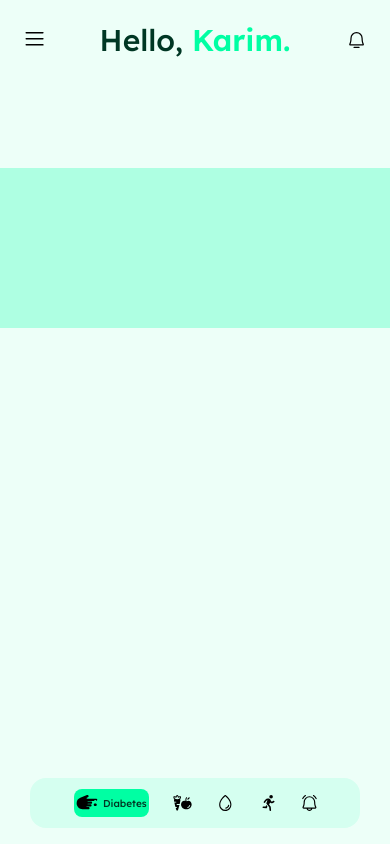
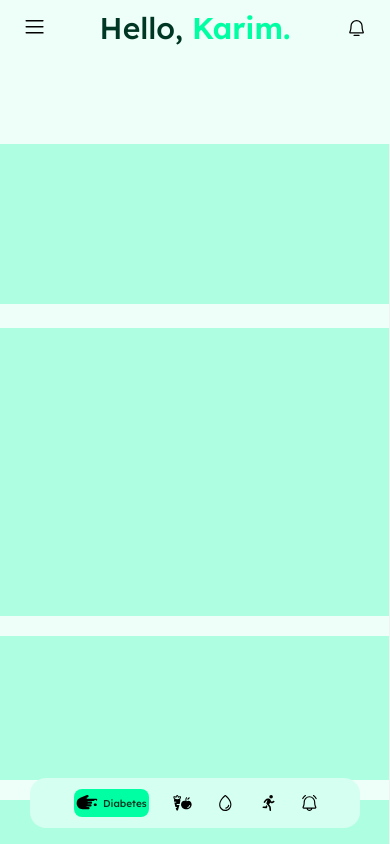
Before and after one commit to L0DESTAR7/Healthpoint, a React Native app: screen /Overview in a window 390 px wide. Built offline with nearby package versions, Linux system fonts and the light colour scheme.

Commit message:
feat: 🎸 Added Responsive layout in Overview section (lg,md,sm)

```diff
--- a/src/components/ChartContainer.tsx
+++ b/src/components/ChartContainer.tsx
@@ -4,7 +4,7 @@ export default function ChartContainer() {
 
   return (
     <View className="w-full h-40 rounded-xl bg-spring-200 dark:bg-zinc-800
-      md:h-48
+      md:h-44
       lg:h-96 lg:rounded-3xl">
     </View>
   );
--- /dev/null
+++ b/src/components/diabetes/GlucoseLogCard.tsx
@@ -0,0 +1,11 @@
+import { View } from "react-native";
+
+
+
+export default function GlucoseLogCard() {
+
+  return (
+    <View className="bg-spring-200 dark:bg-zinc-800 w-full h-full rounded-3xl md:rounded-card lg:rounded-card">
+    </View>
+  );
+}
--- /dev/null
+++ b/src/components/diabetes/InsulinLogCard.tsx
@@ -0,0 +1,11 @@
+import { View } from "react-native";
+
+
+
+export default function InsulinLogCard() {
+
+  return (
+    <View className="bg-spring-200 dark:bg-zinc-800 w-full h-full rounded-3xl mg:rounded-card lg:rounded-card">
+    </View>
+  );
+}
--- /dev/null
+++ b/src/components/diabetes/LargeOverviewLayout.tsx
@@ -0,0 +1,25 @@
+import { View } from "react-native";
+import TodayActivityCard from "./TodayActivityCard";
+import GlucoseLogCard from "./GlucoseLogCard";
+import InsulinLogCard from "./InsulinLogCard";
+
+
+
+export default function LargeOverviewLayout() {
+
+  return (
+    <View className="flex flex-row w-full h-[480px] space-x-5">
+      <View className="w-[48%] h-full">
+        <TodayActivityCard></TodayActivityCard>
+      </View>
+      <View className="flex flex-col w-full h-full justify-between">
+        <View className="w-[49%] h-[46%]">
+          <GlucoseLogCard></GlucoseLogCard>
+        </View>
+        <View className="w-[49%] h-[46%]">
+          <InsulinLogCard></InsulinLogCard>
+        </View>
+      </View>
+    </View>
+  )
+}
--- /dev/null
+++ b/src/components/diabetes/MediumOverviewLayout.tsx
@@ -0,0 +1,25 @@
+import { View } from "react-native";
+import TodayActivityCard from "./TodayActivityCard";
+import GlucoseLogCard from "./GlucoseLogCard";
+import InsulinLogCard from "./InsulinLogCard";
+
+
+
+export default function MediumOverviewLayout() {
+
+  return (
+    <View className="flex flex-col items-center w-full space-y-5 bg-yellow-500/0">
+      <View className="w-[95%] h-[300px]">
+        <TodayActivityCard></TodayActivityCard>
+      </View>
+      <View className="w-[95%] h-40">
+        <GlucoseLogCard></GlucoseLogCard>
+      </View>
+      <View className="w-[95%] h-40">
+        <InsulinLogCard></InsulinLogCard>
+      </View>
+      <View className="w-[95%] h-16">
+      </View>
+    </View>
+  )
+}
--- a/src/components/diabetes/Overview.tsx
+++ b/src/components/diabetes/Overview.tsx
@@ -1,11 +1,18 @@
-import { View } from "react-native";
+import MainScrolLViewStyle from "../../styles/MainScrollViewStyle";
 import ChartContainer from "../ChartContainer";
+import { ScrollView } from "react-native-gesture-handler";
+import ResponsiveOverviewLayout from "./ResponsiveOverviewLayout";
 
 
 export default function Overview() {
+
   return (
-    <View className="flex flex-col w-full h-full items-center justify-between bg-Lightbg dark:bg-Darkbg">
+    <ScrollView className="flex flex-col w-full h-full bg-Lightbg dark:bg-Darkbg"
+      contentContainerStyle={MainScrolLViewStyle}
+      showsVerticalScrollIndicator={false}
+    >
       <ChartContainer></ChartContainer>
-    </View>
+      <ResponsiveOverviewLayout></ResponsiveOverviewLayout>
+    </ScrollView>
   )
 }
--- /dev/null
+++ b/src/components/diabetes/ResponsiveOverviewLayout.tsx
@@ -0,0 +1,21 @@
+import getFormFactor from "../../util/getFormFactor";
+import LargeOverviewLayout from "./LargeOverviewLayout";
+import MediumOverviewLayout from "./MediumOverviewLayout";
+import SmallOverviewLayout from "./SmallOverviewLayout";
+
+
+export default function ResponsiveOverviewLayout() {
+
+  const formFactor = getFormFactor();
+
+  if (formFactor === "lg") {
+    return (<LargeOverviewLayout></LargeOverviewLayout>);
+  }
+  else if (formFactor === "md") {
+    return (<MediumOverviewLayout></MediumOverviewLayout>);
+  }
+  else {
+    return (<SmallOverviewLayout></SmallOverviewLayout>);
+  }
+
+}
--- a/src/components/diabetes/Simulation.tsx
+++ b/src/components/diabetes/Simulation.tsx
@@ -4,7 +4,7 @@ import LexendText from "../LexendText";
 export default function Simulation() {
   return (
     <View className="flex flex-col w-full h-full items-center justify-between bg-slate-500">
-      <LexendText>This is Overview</LexendText>
+      <LexendText>This is Simulation</LexendText>
     </View>
   )
 }
--- /dev/null
+++ b/src/components/diabetes/SmallOverviewLayout.tsx
@@ -0,0 +1,25 @@
+import { View } from "react-native";
+import TodayActivityCard from "./TodayActivityCard";
+import GlucoseLogCard from "./GlucoseLogCard";
+import InsulinLogCard from "./InsulinLogCard";
+
+
+
+export default function SmallOverviewLayout() {
+
+  return (
+    <View className="flex flex-col items-center w-full space-y-5 bg-yellow-500/0">
+      <View className="w-[95%] h-72">
+        <TodayActivityCard></TodayActivityCard>
+      </View>
+      <View className="w-[95%] h-36">
+        <GlucoseLogCard></GlucoseLogCard>
+      </View>
+      <View className="w-[95%] h-36">
+        <InsulinLogCard></InsulinLogCard>
+      </View>
+      <View className="w-[95%] h-12">
+      </View>
+    </View>
+  )
+}
--- /dev/null
+++ b/src/components/diabetes/TodayActivityCard.tsx
@@ -0,0 +1,11 @@
+import { View } from "react-native";
+
+
+
+export default function TodayActivityCard() {
+
+  return (
+    <View className="bg-spring-200 dark:bg-zinc-800 w-full h-full rounded-card">
+    </View>
+  );
+}
--- a/src/styles/HeaderStyle.ts
+++ b/src/styles/HeaderStyle.ts
@@ -16,7 +16,7 @@ const headerStyle: Animated.WithAnimatedValue<StyledProps<ViewStyle>> =
     :
     formFactor === "md" ?
       {
-        height: 96,
+        height: 64,
         elevation: 0,
         borderBottomWidth: 0,
         shadowOpacity: 0,
@@ -24,7 +24,7 @@ const headerStyle: Animated.WithAnimatedValue<StyledProps<ViewStyle>> =
       }
       :
       {
-        height: 80,
+        height: 56,
         elevation: 0,
         borderBottomWidth: 0,
         shadowOpacity: 0,
--- a/tailwind.config.js
+++ b/tailwind.config.js
@@ -39,7 +39,10 @@ module.exports = {
         'lexend-light': ['LexendLight'],
         'lexend-extralight': ['LexendExtraLight'],
         'lexend-thin': ['LexendThin'],
-      }
+      },
+      borderRadius: {
+        "card": "32px"
+      },
    },
   },
   plugins: [],
```
